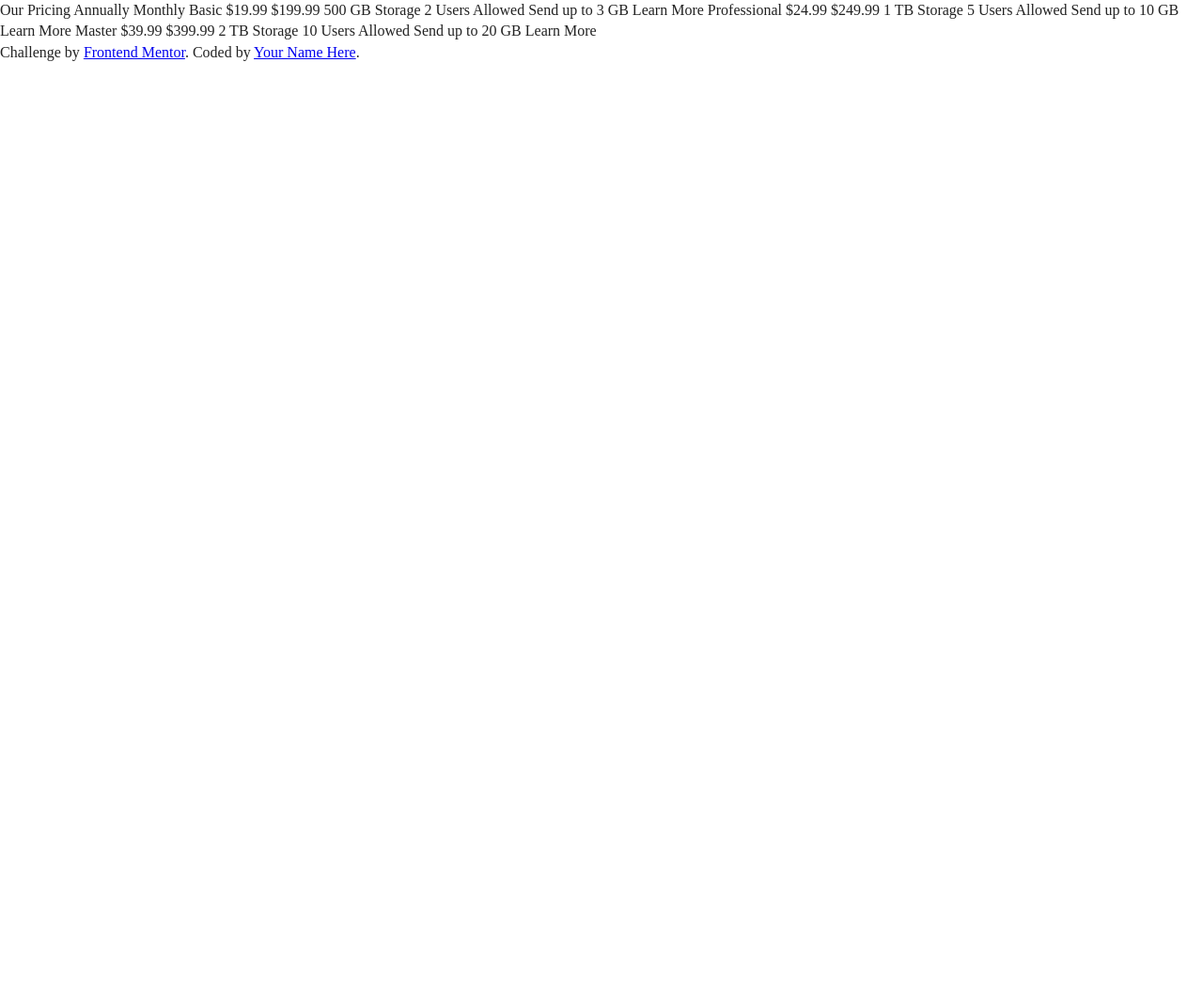
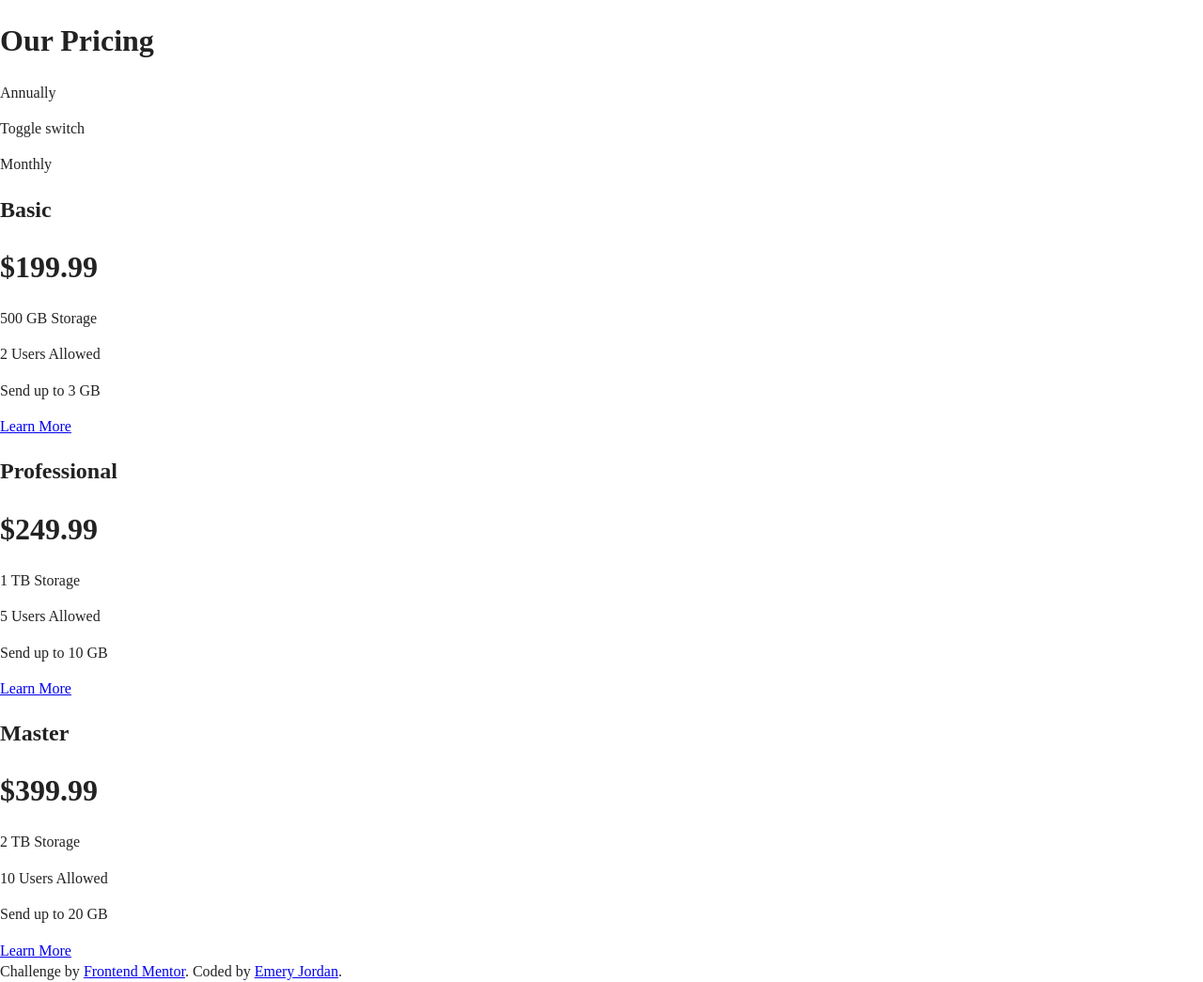
Before and after one commit to emmy-html/pricing-component, a plain HTML site: page index.html in a window 1280 px wide. Shown: the whole page at 94% size. Before the commit the page ends 800 px from the top, so only its background shows below. Drawn offline with Linux system fonts and the light colour scheme.

Commit message:
Added basic HTML formatting & variables to SCSS

```diff
--- a/index.html
+++ b/index.html
@@ -13,46 +13,58 @@
 
   <link rel="stylesheet" href="css/normalize.css">
   <link rel="stylesheet" href="css/main.css">
-
+  <link href="https://fonts.googleapis.com/css2?family=Montserrat:wght@600;700&display=swap" rel="stylesheet">
   <meta name="theme-color" content="#fafafa">
 </head>
 
 <body>
-  Our Pricing
-  Annually
-  Monthly
-
-  Basic
-  &dollar;19.99
-  &dollar;199.99
-  500 GB Storage
-  2 Users Allowed
-  Send up to 3 GB
-  Learn More
-
-  Professional
-  &dollar;24.99
-  &dollar;249.99
-  1 TB Storage
-  5 Users Allowed
-  Send up to 10 GB
-  Learn More
-
-  Master
-  &dollar;39.99
-  &dollar;399.99
-  2 TB Storage
-  10 Users Allowed
-  Send up to 20 GB
-  Learn More
-
-  <div class="attribution">
-    Challenge by <a href="https://www.frontendmentor.io?ref=challenge" target="_blank">Frontend Mentor</a>.
-    Coded by <a href="#">Your Name Here</a>.
-
-  <script src="js/plugins.js"></script>
+  <main>
+    <section id="pricing">
+      <div class="content-wrapper">
+        <h1>Our Pricing</h1>
+        <div class="pricing-options">
+          <p>Annually</p>
+          <p>Toggle switch</p>
+          <p>Monthly</p>
+        </div>
+        <div class="plan-container">
+          <div class="basic-plan annually">
+            <h2>Basic</h2>
+            <h1 id="basic-price">&dollar;199.99</h1>
+            <p>500 GB Storage</p>
+            <p>2 Users Allowed</p>
+            <p>Send up to 3 GB</p>
+            <a href="#" class="gradient-button">Learn More</a>
+          </div>
+          <div class="professional-plan annually">
+            <h2>Professional</h2>
+            <h1 id="professional-price">&dollar;249.99</h1>
+              <p>1 TB Storage</p>
+              <p>5 Users Allowed</p>
+              <p>Send up to 10 GB</p>
+              <a href="#" class="button">Learn More</a>
+          </div>
+          <div class="master-plan annually">
+            <h2>Master</h2>
+            <h1 id="master-price">&dollar;399.99</h1>
+            <p>2 TB Storage</p>
+            <p>10 Users Allowed</p>
+            <p>Send up to 20 GB</p>
+            <a href="#" class="gradient-button">Learn More</a>
+          </div>
+        </div>
+      </div>
+    </section>
+  </main>
+  <footer>
+    <div class="content-wrapper">
+      <div class="attribution">
+        Challenge by <a href="https://www.frontendmentor.io?ref=challenge" target="_blank">Frontend Mentor</a>.
+        Coded by <a href="#">Emery Jordan</a>.
+      </div>
+    </div>
+  </footer>
   <script src="js/main.js"></script>
-
 </body>
 
 </html>
```
Also changed, not shown: css/main.scss (+11 -0 lines), 1 other file.
